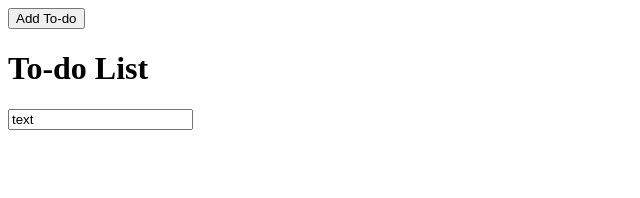
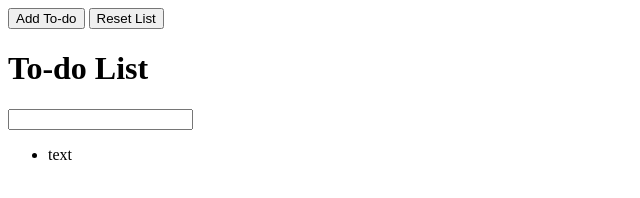
Before and after one commit to ajkarczewski/dom-todo-lab, a plain HTML site: page index.html in a window 1280 px wide. Both pictures are taken after a click on the button "Add To-do". Shown: the whole page, without its empty margins (0-640 px from the left). Drawn offline with Linux system fonts and the light colour scheme.

Commit message:
add event listeners

```diff
--- a/index.html
+++ b/index.html
@@ -9,6 +9,7 @@
 </head>
 <body>
   <button id="submit-button">Add To-do</button>
+  <button id="reset-list">Reset List</button>
   <h1>To-do List</h1>
   <input id="input" value= "text" type="text">
   <ul id="todo-list"></ul>
--- a/js/app.js
+++ b/js/app.js
@@ -1,8 +1,46 @@
-// 3 cached element references with IDs
-// input, button, ul
-
 const inputElement = document.getElementById('input')
 
-const buttonElement = document.getElementById('submit-button')
+const button = document.getElementById('submit-button')
 
 const ulElement = document.getElementById('todo-list')
+
+const resetButton = document.getElementById('reset-list')
+
+// ask for clarity on cached element reference document query selector
+
+button.addEventListener('click', function(evt){
+  const newLi = document.createElement('li')
+  // get the text from the input field
+  const inp = document.querySelector('input')
+  // and assign it to textContent of newLi
+newLi.textContent = inp.value
+if (inp.value !== "") {
+  // attatch the newLi to the <ul>
+  document.querySelector('ul').appendChild(newLi)
+  inp.value = ""
+}
+})
+
+resetButton.addEventListener('click', function (evt){
+  let element = document.getElementById('todo-list');
+while (element.firstChild) {
+  element.removeChild(element.firstChild);
+}
+})
+
+// ulElement.addEventListener('click', function (evt){
+//   let element = document.getElementById('todo-list');
+//   while (element.firstChild) {
+//     element.removeChild();
+//   }
+//   })
+
+
+// ulElement.addEventListener('click', handleClick)
+// function handleClick(evt) {
+// evt.node.parentNode.removeChild(node)
+// }
+
+// ulElement.addEventListener('click', handleClick)
+// function handleClick(evt) {
+// document.getElementById('todo-list').innerHTML = ""
```
